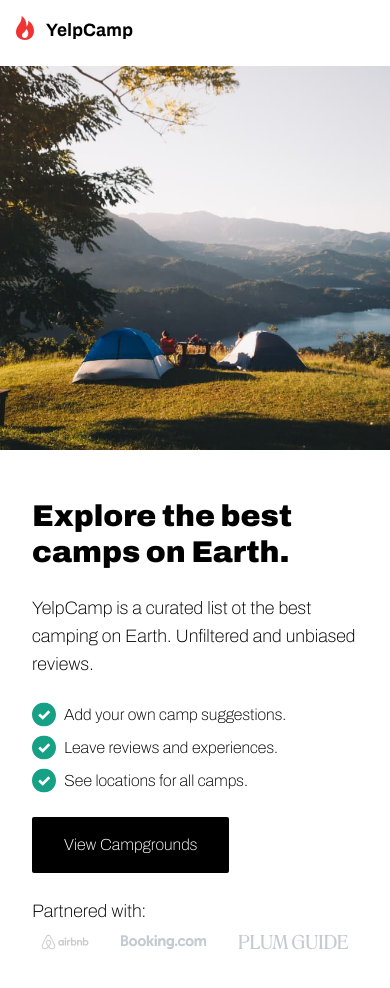
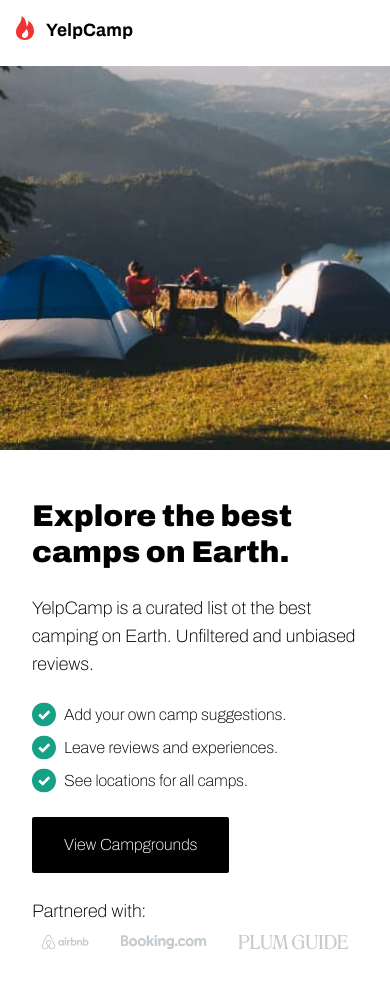
Before and after one commit to NathanielGunat/yelp, a Next.js app: page / in a window 390 px wide. Shown: the top 988 px of the page. Built offline with nearby package versions, Linux system fonts and the light colour scheme.

Commit message:
finally fix image reactment issue

```diff
--- /dev/null
+++ b/components/homeImage/HomeImage.js
@@ -0,0 +1,42 @@
+import Image from "next/image";
+import { useEffect, useState } from "react";
+import homeImage_laptop from "../../public/Hero_Image.jpg";
+import homeImage_mobile_tablet from "../../public/Hero_Image (Tablet and Mobile).jpg";
+
+export default function HomeImage() {
+  const [tablet_and_mobile, set_tablet_and_mobile] = useState(null);
+  useEffect(() => {
+    function screen(e) {
+      const screenWidth = window.innerWidth;
+      if (+screenWidth >= 1024) {
+        set_tablet_and_mobile(false);
+      } else {
+        set_tablet_and_mobile(true);
+      }
+    }
+    screen();
+    window.onresize = screen;
+    return () => {
+      window.removeEventListener("resize", screen);
+    };
+  }, [tablet_and_mobile]);
+
+  return (
+    <>
+      <section
+        id="home-image"
+        className="h-96 lg:col-start-2 lg:row-start-1 lg:row-end-4 relative lg:h-full"
+      >
+        <Image
+          priority
+          src={tablet_and_mobile ? homeImage_mobile_tablet : homeImage_laptop}
+          layout="fill"
+          objectFit="cover"
+          alt="hero image"
+          sizes="(min-width: 1024px) 50vw,100vw"
+          placeholder="blur"
+        />
+      </section>
+    </>
+  );
+}
--- a/pages/index.js
+++ b/pages/index.js
@@ -5,29 +5,15 @@ import airbnb from "../public/Assets/Airbnb.svg";
 import booking from "../public/Assets/Booking.svg";
 import plumGuide from "../public/Assets/PlumGuide.svg";
 import checkmark from "../public/Assets/Checkmark.svg";
-import home_image_mobile from "../public/Hero_Image.jpg";
+import HomeImage from "../components/homeImage/HomeImage";
 
 export default function Home() {
   return (
     <Layout>
       {/* nav */}
       <Nav />
-
       {/* image */}
-      <section
-        id="home-image"
-        className="h-96 lg:col-start-2 lg:row-start-1 lg:row-end-4 relative lg:h-full"
-      >
-        <Image
-          priority
-          src={home_image_mobile}
-          layout="fill"
-          objectFit="cover"
-          alt="hero image"
-          sizes="(min-width: 1024px) 50vw,100vw"
-          placeholder="blur"
-        />
-      </section>
+      <HomeImage />
       {/* text */}
       <section
         id="text"
```
